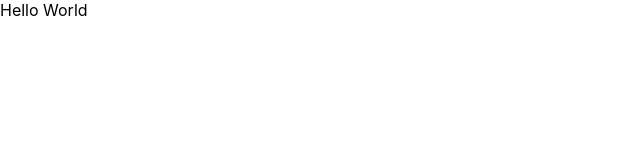
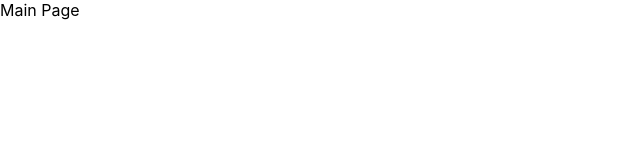
Before and after one commit to find-thanku/find-thanku-client, a React (Create React App) app: page / in a window 1280 px wide. Shown: the top 160 px of the page, without its empty margins (0-640 px from the left). Built offline with nearby package versions, Linux system fonts and the light colour scheme.

Commit message:
feat : add main page

```diff
--- a/src/App.tsx
+++ b/src/App.tsx
@@ -1,7 +1,14 @@
 import React from "react";
+import { Switch, Route, Redirect } from "react-router-dom";
+import MainPage from "../src/view/main/index";
 
-function App() {
-  return <div>Hello World</div>;
-}
+const App: React.FC = () => (
+  <div>
+    <Switch>
+      <Route path="/" component={MainPage} />;
+      <Redirect from="*" to="/" />
+    </Switch>
+  </div>
+);
 
 export default App;
--- a/src/index.tsx
+++ b/src/index.tsx
@@ -2,10 +2,13 @@ import React from "react";
 import ReactDOM from "react-dom";
 import "./index.css";
 import App from "./App";
+import { BrowserRouter } from "react-router-dom";
 
 ReactDOM.render(
   <React.StrictMode>
-    <App />
+    <BrowserRouter>
+      <App />
+    </BrowserRouter>
   </React.StrictMode>,
   document.getElementById("root")
 );
--- /dev/null
+++ b/src/view/main/index.tsx
@@ -0,0 +1,11 @@
+import React from "react";
+
+const MainPage = () => {
+  return (
+    <>
+      <div>Main Page</div>
+    </>
+  );
+};
+
+export default MainPage;
```
